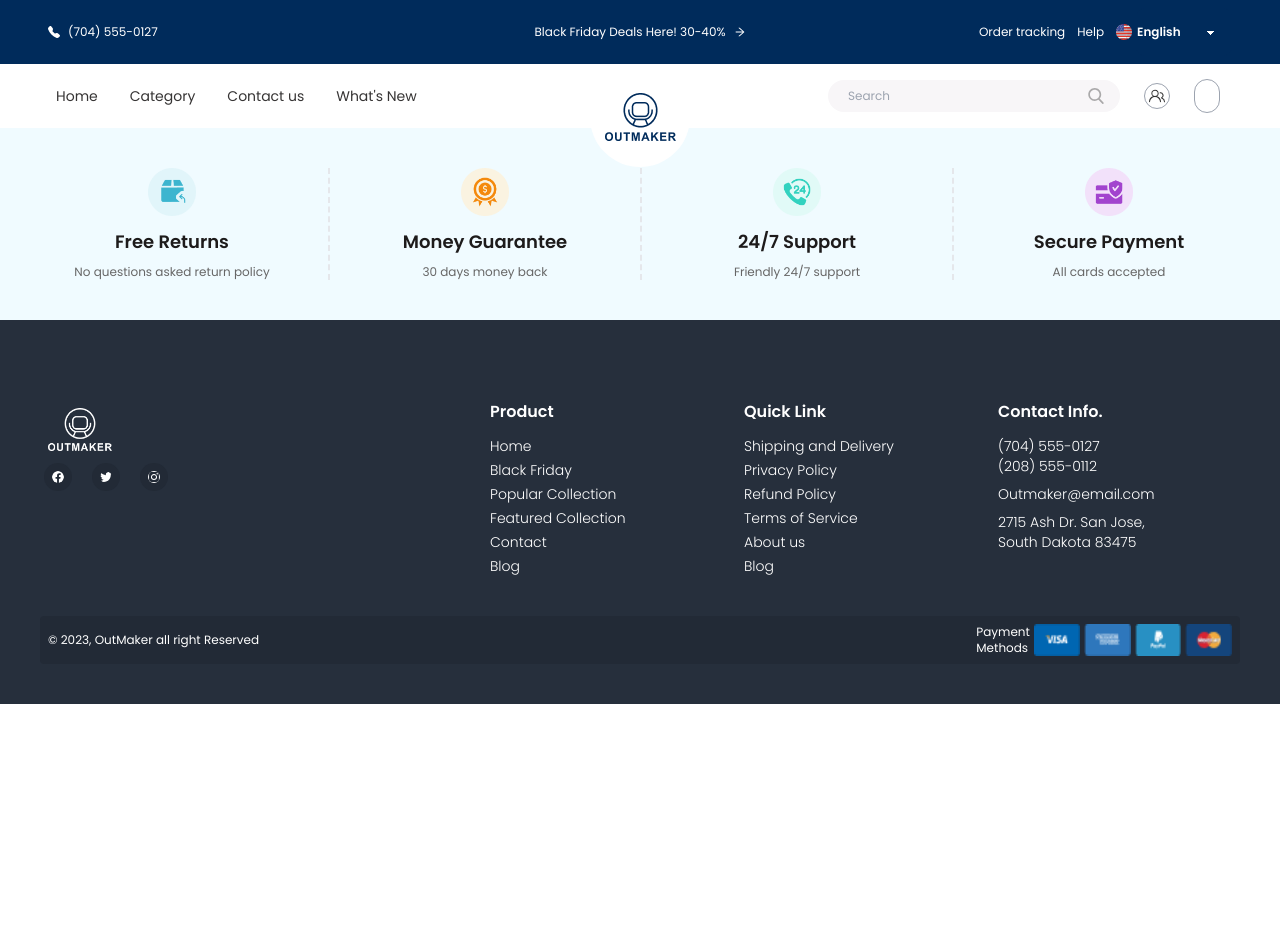
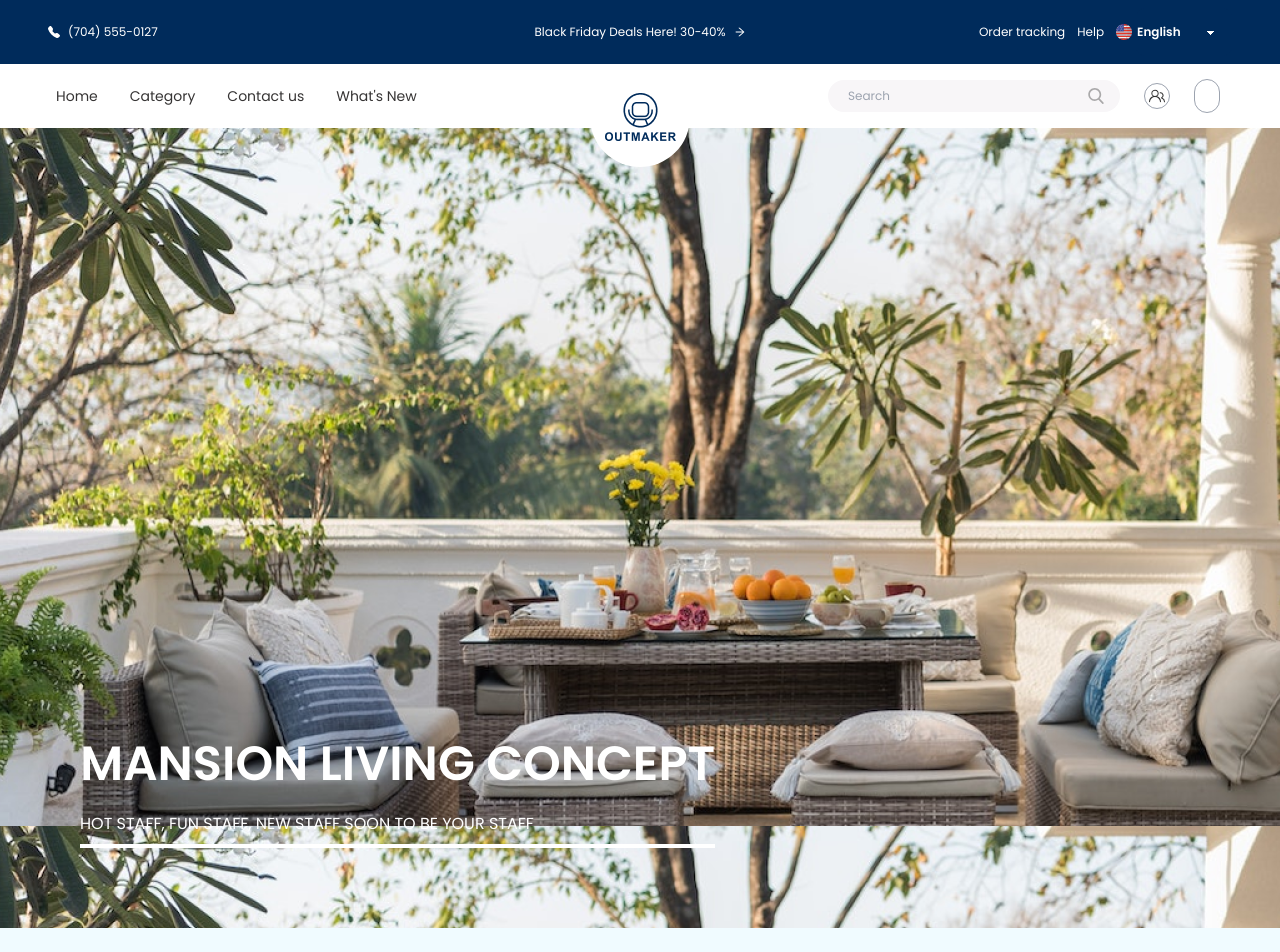
Before and after one commit to MdTasib/out-maker, a React (Create React App) app: page /all-blogs in a window 1280 px wide. Shown: the top 952 px of the page. Before the commit the page ends 800 px from the top, so only its background shows below. Built offline with nearby package versions, Linux system fonts and the light colour scheme; some icons are missing.

Commit message:
all blogs header section

```diff
--- a/src/App.js
+++ b/src/App.js
@@ -8,6 +8,7 @@ import Footer from "./shared/Footer/Footer";
 import Blog from "./pages/blog/Blog";
 import Product from "./pages/product/product";
 import Contact from "./pages/contact/Contact";
+import AllBlogs from "./pages/all-blogs/AllBlogs";
 
 function App() {
 	return (
@@ -16,6 +17,7 @@ function App() {
 			<Routes>
 				<Route path='/' element={<Home />} />
 				<Route path='/collections' element={<Collections />} />
+				<Route path='/all-blogs' element={<AllBlogs />} />
 				<Route path='/blog' element={<Blog />} />
 				<Route path='/product' element={<Product />} />
 				<Route path='/contact' element={<Contact />} />
--- /dev/null
+++ b/src/pages/all-blogs/AllBlogs.js
@@ -0,0 +1,12 @@
+import React from "react";
+import AllBlogsHeader from "./AllBlogsHeader";
+
+const AllBlogs = () => {
+	return (
+		<main>
+			<AllBlogsHeader />
+		</main>
+	);
+};
+
+export default AllBlogs;
--- /dev/null
+++ b/src/pages/all-blogs/AllBlogsHeader.js
@@ -0,0 +1,21 @@
+import React from "react";
+import headerImage from "../../assets/images/all-blogs-banner.png";
+
+const AllBlogsHeader = () => {
+	return (
+		<header
+			className='min-h-screen flex flex-col items-start justify-end p-20'
+			style={{ backgroundImage: `url(${headerImage})` }}>
+			<div className='border-b-4 border-white'>
+				<h1 className='text-5xl text-white font-semibold uppercase'>
+					Mansion Living Concept
+				</h1>
+				<p className='pt-6 pb-2 text-white uppercase'>
+					Hot staff, fun staff, new staff soon to be your staff
+				</p>
+			</div>
+		</header>
+	);
+};
+
+export default AllBlogsHeader;
```
Also changed, not shown: src/assets/images/all-blogs-banner.png (added).
